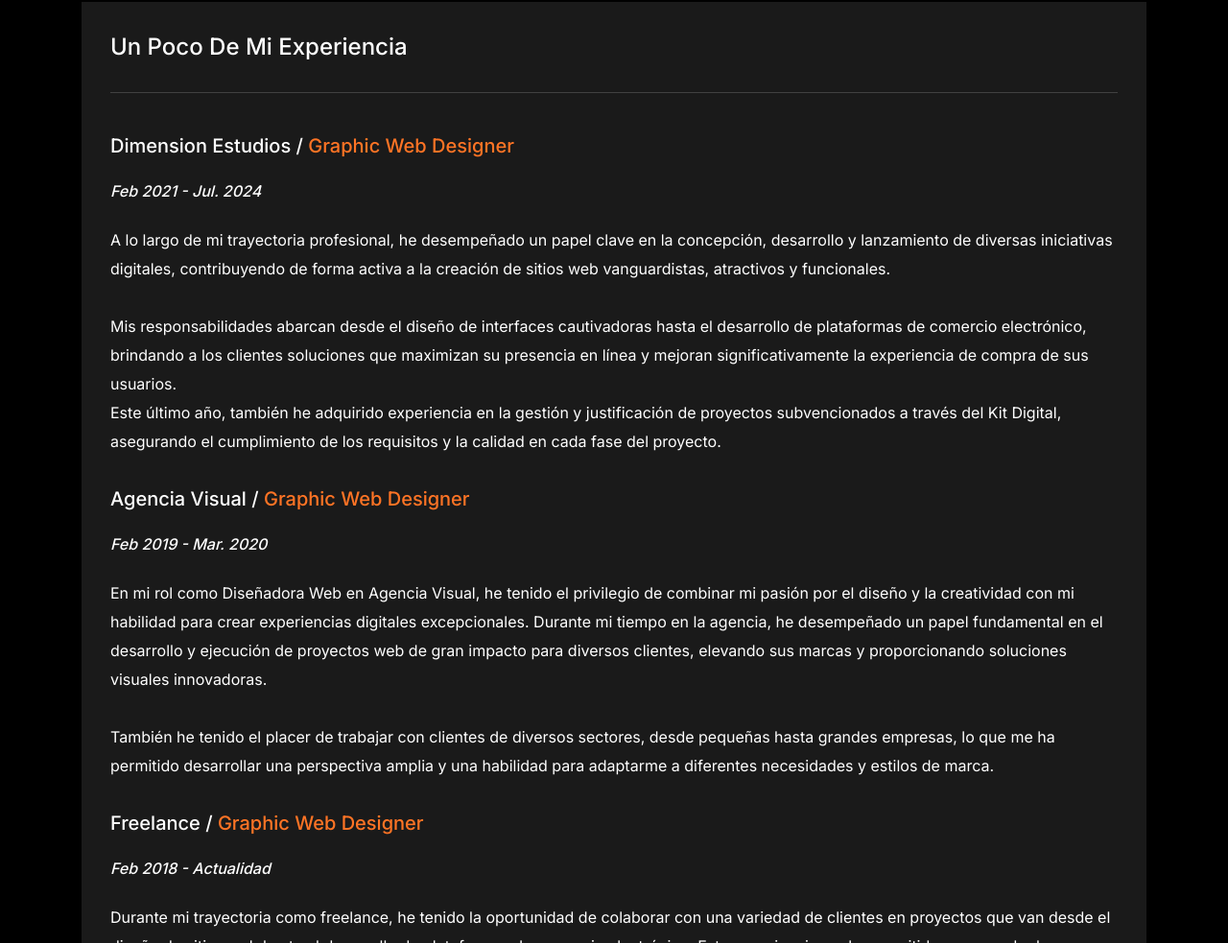
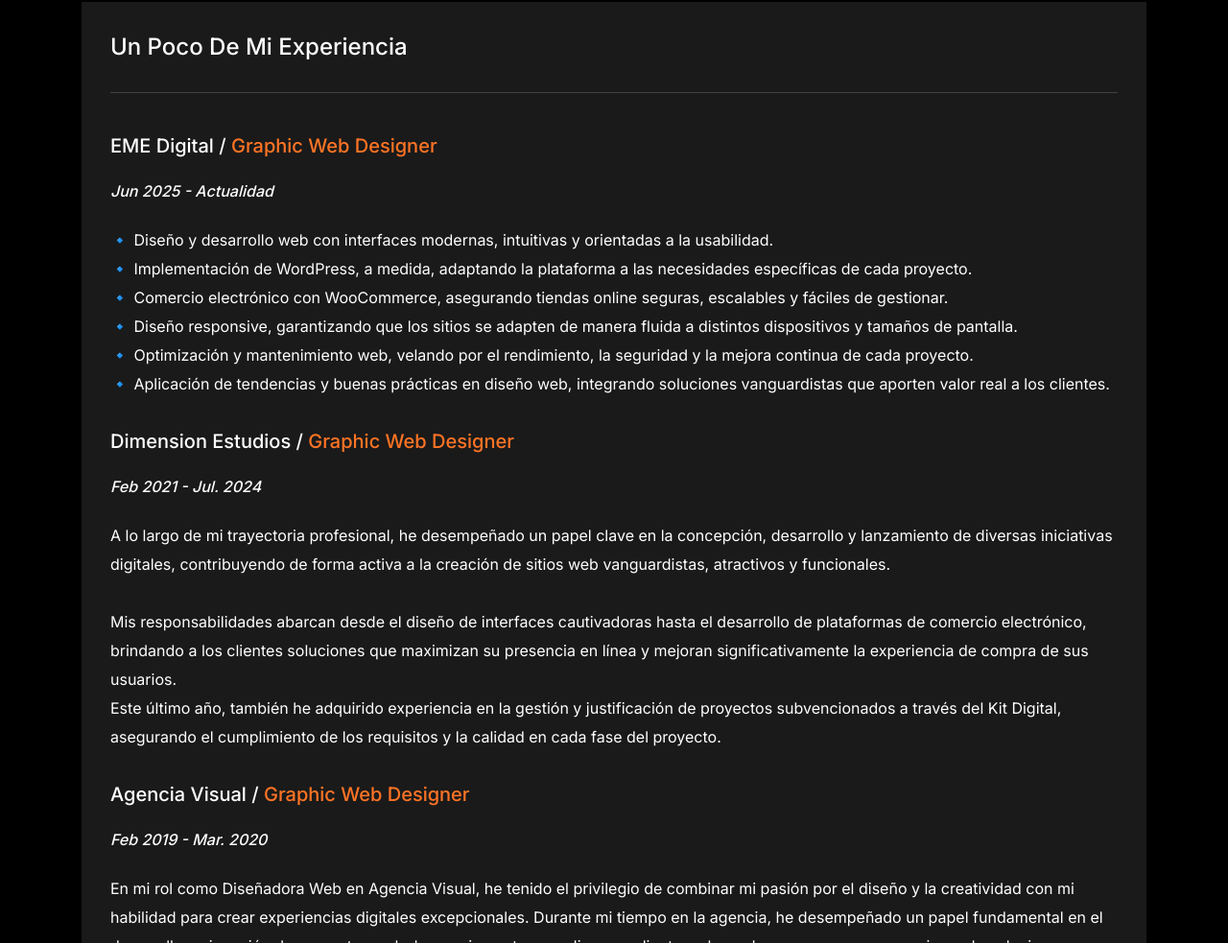
Before and after one commit to meymoy/meymoy.github.io, a plain HTML site: page about-us.html in a window 1280 px wide. Shown: the part 2000-2983 px from the top of the page at 96% size. Drawn offline with Linux system fonts and the light colour scheme; files whose address does not match are found by name.

Commit message:
Add files via upload

```diff
--- a/about-us.html
+++ b/about-us.html
@@ -288,6 +288,26 @@
                                        <h4>Un Poco De Mi Experiencia</h4>
                                        <div class="group">
                                           <h5>
+                                             EME Digital /
+                                             <span>Graphic Web Designer</span>
+                                          </h5>
+
+                                            <h6><i> Jun 2025 - Actualidad </i></h6>
+                                          <h6> <br></h6>
+                                          <ul>
+                                           <li>🔹 Diseño y desarrollo web con interfaces modernas, intuitivas y orientadas a la usabilidad.</li>
+                                           <li>🔹 Implementación de WordPress, a medida, adaptando la plataforma a las necesidades específicas de cada proyecto.</li>
+                                           <li>🔹 Comercio electrónico con WooCommerce, asegurando tiendas online seguras, escalables y fáciles de gestionar.</li>
+                                          <li>🔹 Diseño responsive, garantizando que los sitios se adapten de manera fluida a distintos dispositivos y tamaños de pantalla.</li>
+                                            <li>🔹 Optimización y mantenimiento web, velando por el rendimiento, la seguridad y la mejora continua de cada proyecto.</li>
+                                           <li>🔹 Aplicación de tendencias y buenas prácticas en diseño web, integrando soluciones vanguardistas que aporten valor real a los clientes.</li>
+
+                                          </ul>
+
+
+                                       </div>
+                                       <div class="group">
+                                          <h5>
                                              Dimension Estudios /
                                              <span>Graphic Web Designer</span>
                                           </h5>
```
